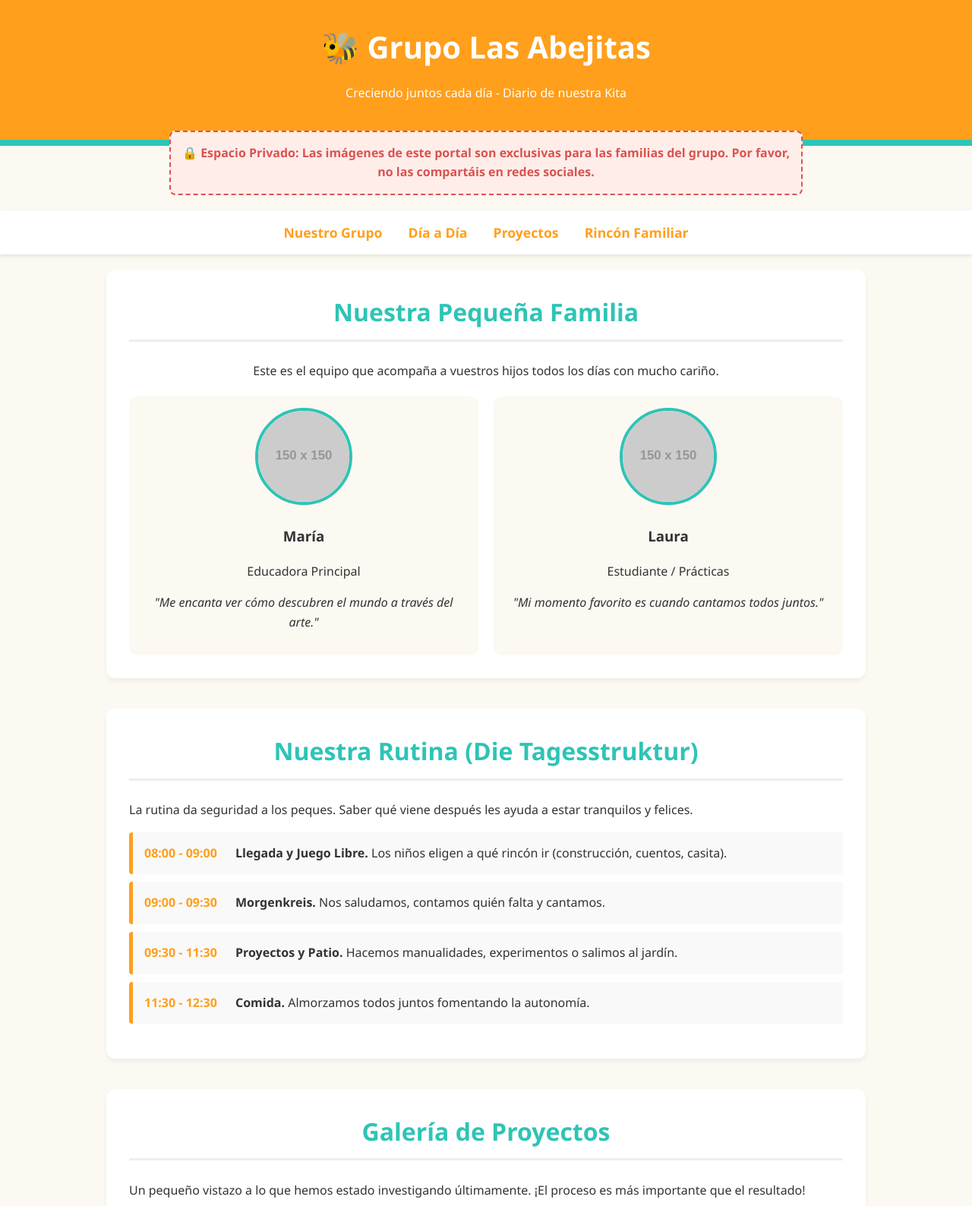
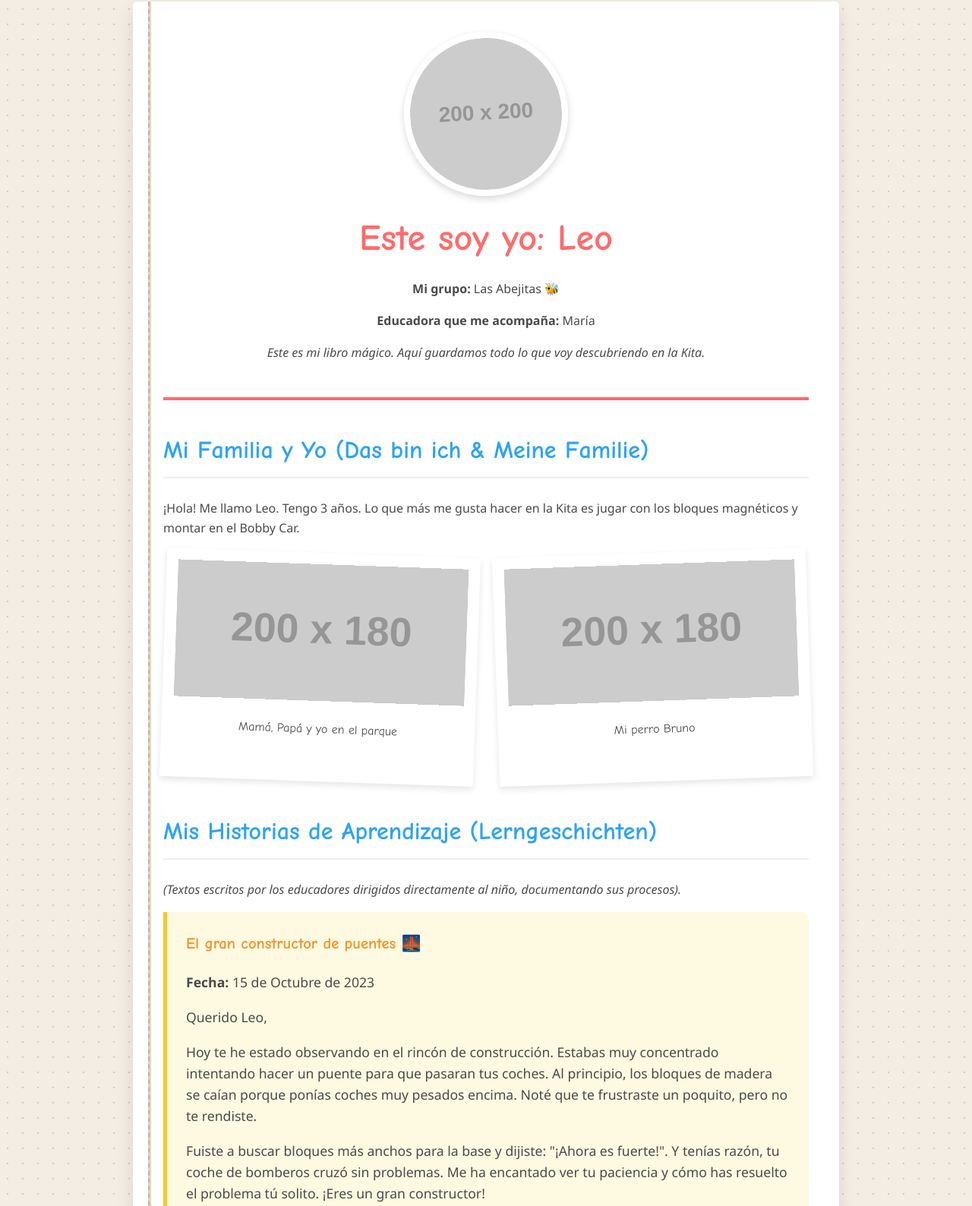
Before and after one commit to AlejandroAntonPineda/Portfolio-digital, a plain HTML site: page index.html in a window 1280 px wide. Shown: the part 18-1606 px from the top of the page at 76% size. Drawn offline with Linux system fonts and the light colour scheme; placeholder pictures from the web are drawn by us.

Commit message:
Revise index.html for scrapbook design and content
Updated the title and modified styles for a scrapbook design. Enhanced layout and added new sections for personal and family information.

```diff
--- a/index.html
+++ b/index.html
@@ -3,326 +3,275 @@
 <head>
     <meta charset="UTF-8">
     <meta name="viewport" content="width=device-width, initial-scale=1.0">
-    <title>Portfolio Kita - Nuestro Grupo</title>
+    <title>Mi Portfolio - Kita</title>
     <style>
-        /* CONFIGURACIÓN DE COLORES Y FUENTES */
+        /* Diseño estilo "Scrapbook" o Carpeta de Recuerdos */
         :root {
-            --color-fondo: #fcf9f2;
-            --color-primario: #FF9F1C; /* Naranja cálido */
-            --color-secundario: #2EC4B6; /* Verde agua */
-            --color-texto: #333333;
-            --color-tarjetas: #ffffff;
-            --color-alerta: #ffedea;
+            --color-fondo: #f4ede4; /* Papel crema */
+            --color-cinta: #ff6b6b; /* Rojo suave */
+            --color-polaroid: #ffffff;
+            --color-texto: #4a4a4a;
+            --fuente-titulo: 'Comic Sans MS', 'Chalkboard SE', sans-serif;
+            --fuente-texto: 'Segoe UI', Tahoma, Geneva, Verdana, sans-serif;
         }
 
         body {
-            font-family: 'Segoe UI', Tahoma, Geneva, Verdana, sans-serif;
+            font-family: var(--fuente-texto);
             background-color: var(--color-fondo);
+            background-image: radial-gradient(#d6caba 1px, transparent 1px);
+            background-size: 20px 20px;
             color: var(--color-texto);
             margin: 0;
-            padding: 0;
+            padding: 20px;
             line-height: 1.6;
         }
 
-        /* 1. INICIO Y CABECERA */
-        header {
-            background-color: var(--color-primario);
-            color: white;
-            padding: 3rem 1rem 2rem 1rem;
-            text-align: center;
-            border-bottom: 8px solid var(--color-secundario);
+        .carpeta {
+            max-width: 850px;
+            margin: 0 auto;
+            background: #fff;
+            padding: 40px;
+            border-radius: 5px;
+            box-shadow: 0 10px 25px rgba(0,0,0,0.1);
+            position: relative;
         }
 
-        header h1 {
-            font-size: 2.5rem;
-            margin: 0 0 10px 0;
+        /* Efecto de encuadernación a la izquierda */
+        .carpeta::before {
+            content: '';
+            position: absolute;
+            top: 0;
+            left: 20px;
+            bottom: 0;
+            width: 2px;
+            background: #e0d5c1;
+            border-left: 2px dashed #c4b69c;
         }
 
-        .aviso-privacidad {
-            background-color: var(--color-alerta);
-            color: #d9534f;
-            max-width: 800px;
-            margin: -20px auto 20px auto;
-            padding: 15px;
-            border-radius: 8px;
-            border: 2px dashed #d9534f;
+        .portada {
             text-align: center;
-            font-weight: bold;
-            position: relative;
+            border-bottom: 4px solid var(--color-cinta);
+            padding-bottom: 30px;
+            margin-bottom: 40px;
+        }
+
+        .portada h1 {
+            font-family: var(--fuente-titulo);
+            font-size: 3rem;
+            color: var(--color-cinta);
+            margin: 10px 0;
+        }
+
+        .foto-perfil {
+            width: 200px;
+            height: 200px;
+            border-radius: 50%;
+            object-fit: cover;
+            border: 8px solid var(--color-polaroid);
+            box-shadow: 0 4px 10px rgba(0,0,0,0.15);
+            transform: rotate(-3deg);
+        }
+
+        h2 {
+            font-family: var(--fuente-titulo);
+            color: #2ea3f2;
+            font-size: 2rem;
+            margin-top: 40px;
+            border-bottom: 2px solid #eee;
+            padding-bottom: 10px;
+        }
+
+        /* Estilo para fotos tipo Polaroid */
+        .grid-polaroid {
+            display: grid;
+            grid-template-columns: repeat(auto-fit, minmax(220px, 1fr));
+            gap: 25px;
+            margin-top: 20px;
+        }
+
+        .polaroid {
+            background: var(--color-polaroid);
+            padding: 15px 15px 40px 15px;
+            box-shadow: 0 4px 8px rgba(0,0,0,0.1);
+            text-align: center;
+            font-family: var(--fuente-titulo);
+            transform: rotate(2deg);
+            transition: transform 0.3s;
+        }
+
+        .polaroid:nth-child(even) {
+            transform: rotate(-2deg);
+        }
+
+        .polaroid:hover {
+            transform: scale(1.05) rotate(0deg);
             z-index: 10;
         }
 
-        /* MENÚ DE NAVEGACIÓN */
-        nav {
-            text-align: center;
-            padding: 15px;
-            background: white;
-            box-shadow: 0 2px 5px rgba(0,0,0,0.1);
-            position: sticky;
-            top: 0;
-            z-index: 100;
+        .polaroid img {
+            width: 100%;
+            height: 180px;
+            object-fit: cover;
         }
 
-        nav a {
-            text-decoration: none;
-            color: var(--color-primario);
-            font-weight: bold;
-            margin: 0 15px;
+        /* Historias de Aprendizaje (Lerngeschichten) */
+        .lerngeschichte {
+            background-color: #fdfae1;
+            padding: 25px;
+            border-left: 5px solid #f9ca24;
+            margin-bottom: 20px;
             font-size: 1.1rem;
+            border-radius: 0 10px 10px 0;
         }
 
-        nav a:hover {
-            color: var(--color-secundario);
+        .lerngeschichte h3 {
+            margin-top: 0;
+            color: #f0932b;
+            font-family: var(--fuente-titulo);
         }
 
-        /* CONTENEDOR GENERAL */
-        .contenedor {
-            max-width: 1000px;
-            margin: 0 auto;
-            padding: 20px;
+        .firma-educador {
+            text-align: right;
+            font-style: italic;
+            color: #777;
+            margin-top: 15px;
         }
 
-        section {
-            background-color: var(--color-tarjetas);
-            border-radius: 12px;
-            padding: 30px;
-            margin-bottom: 40px;
-            box-shadow: 0 4px 6px rgba(0,0,0,0.05);
+        /* Citas del niño (O-Töne) */
+        .cita-nino {
+            background: #e3f2fd;
+            padding: 20px;
+            border-radius: 15px;
+            position: relative;
+            margin: 20px 0;
+            font-family: var(--fuente-titulo);
+            font-size: 1.2rem;
+            text-align: center;
+            color: #1565c0;
         }
 
-        h2 {
-            color: var(--color-secundario);
-            text-align: center;
-            font-size: 2rem;
-            margin-top: 0;
-            border-bottom: 3px solid #eee;
-            padding-bottom: 10px;
+        .cita-nino::before {
+            content: '“';
+            font-size: 4rem;
+            color: rgba(21, 101, 192, 0.2);
+            position: absolute;
+            top: -10px;
+            left: 20px;
         }
 
-        /* 2. NUESTRO GRUPO (Tarjetas de equipo) */
-        .grid-equipo {
-            display: grid;
-            grid-template-columns: repeat(auto-fit, minmax(200px, 1fr));
-            gap: 20px;
-            margin-top: 20px;
-        }
-
-        .tarjeta-educador {
-            text-align: center;
-            padding: 15px;
-            background-color: var(--color-fondo);
-            border-radius: 10px;
-        }
-
-        .tarjeta-educador img {
-            width: 120px;
-            height: 120px;
-            border-radius: 50%;
-            object-fit: cover;
-            border: 4px solid var(--color-secundario);
-        }
-
-        /* 3. NUESTRO DÍA A DÍA */
-        .horario {
+        /* Lista "Das kann ich schon" */
+        .lista-logros {
             list-style: none;
             padding: 0;
         }
 
-        .horario li {
-            background: #f9f9f9;
-            margin-bottom: 10px;
-            padding: 15px;
-            border-left: 5px solid var(--color-primario);
-            border-radius: 4px;
-            display: flex;
-            align-items: center;
+        .lista-logros li {
+            padding: 10px 0;
+            font-size: 1.2rem;
+            border-bottom: 1px dashed #ccc;
         }
 
-        .horario-hora {
-            font-weight: bold;
-            color: var(--color-primario);
-            width: 120px;
-            flex-shrink: 0;
+        .lista-logros li::before {
+            content: '⭐';
+            margin-right: 10px;
         }
 
-        /* 4. PROYECTOS Y ACTIVIDADES */
-        .proyecto {
-            margin-bottom: 30px;
-            border: 1px solid #eee;
-            border-radius: 10px;
-            overflow: hidden;
-        }
-
-        .proyecto img {
-            width: 100%;
-            height: 300px;
-            object-fit: cover;
-        }
-
-        .proyecto-contenido {
-            padding: 20px;
-        }
-
-        .etiqueta-pedagogica {
-            background-color: #e0f7f4;
-            color: #0b8c7c;
-            padding: 5px 10px;
-            border-radius: 15px;
-            font-size: 0.85rem;
-            font-weight: bold;
-            display: inline-block;
-            margin-top: 10px;
-        }
-
-        /* 5. RINCÓN DE FAMILIAS */
-        .tablon {
-            background-color: #fffde7;
-            border: 2px dashed #fbc02d;
-            padding: 20px;
-            border-radius: 10px;
-            margin-bottom: 20px;
-        }
-
-        /* 6. PIE DE PÁGINA Y CONTACTO */
-        footer {
-            background-color: #333;
-            color: white;
+        .nota-privacidad {
+            margin-top: 50px;
             text-align: center;
-            padding: 30px 10px;
-            margin-top: 40px;
-        }
-
-        footer p {
-            margin: 5px 0;
+            font-size: 0.8rem;
+            color: #999;
+            border-top: 1px solid #eee;
+            padding-top: 20px;
         }
     </style>
 </head>
 <body>
 
-    <!-- 1. CABECERA Y AVISO DE PRIVACIDAD -->
-    <header>
-        <h1>🐝 Grupo Las Abejitas</h1>
-        <p>Creciendo juntos cada día - Diario de nuestra Kita</p>
-    </header>
+    <div class="carpeta">
 
-    <div class="aviso-privacidad">
-        🔒 Espacio Privado: Las imágenes de este portal son exclusivas para las familias del grupo. Por favor, no las compartáis en redes sociales.
-    </div>
+        <!-- PORTADA -->
+        <div class="portada">
+            <img src="https://via.placeholder.com/200x200?text=Foto+del+Niño" alt="Foto de Leo" class="foto-perfil">
+            <h1>Este soy yo: Leo</h1>
+            <p><strong>Mi grupo:</strong> Las Abejitas 🐝</p>
+            <p><strong>Educadora que me acompaña:</strong> María</p>
+            <p><em>Este es mi libro mágico. Aquí guardamos todo lo que voy descubriendo en la Kita.</em></p>
+        </div>
 
-    <nav>
-        <a href="#grupo">Nuestro Grupo</a>
-        <a href="#rutina">Día a Día</a>
-        <a href="#proyectos">Proyectos</a>
-        <a href="#familias">Rincón Familiar</a>
-    </nav>
+        <!-- SECCIÓN 1: DAS BIN ICH & MEINE FAMILIE -->
+        <section>
+            <h2>Mi Familia y Yo (Das bin ich & Meine Familie)</h2>
+            <p>¡Hola! Me llamo Leo. Tengo 3 años. Lo que más me gusta hacer en la Kita es jugar con los bloques magnéticos y montar en el Bobby Car.</p>
 
-    <div class="contenedor">
-
-        <!-- 2. NUESTRO GRUPO -->
-        <section id="grupo">
-            <h2>Nuestra Pequeña Familia</h2>
-            <p style="text-align: center;">Este es el equipo que acompaña a vuestros hijos todos los días con mucho cariño.</p>
-
-            <div class="grid-equipo">
-                <div class="tarjeta-educador">
-                    <!-- Cambiar el enlace de la imagen por la foto real -->
-                    <img src="https://via.placeholder.com/150" alt="Foto Educador 1">
-                    <h3>María</h3>
-                    <p>Educadora Principal</p>
-                    <p><em>"Me encanta ver cómo descubren el mundo a través del arte."</em></p>
+            <div class="grid-polaroid">
+                <div class="polaroid">
+                    <img src="https://via.placeholder.com/200x180?text=Foto+Familiar" alt="Mi familia">
+                    <p>Mamá, Papá y yo en el parque</p>
                 </div>
-                <div class="tarjeta-educador">
-                    <img src="https://via.placeholder.com/150" alt="Foto Educador 2">
-                    <h3>Laura</h3>
-                    <p>Estudiante / Prácticas</p>
-                    <p><em>"Mi momento favorito es cuando cantamos todos juntos."</em></p>
+                <div class="polaroid">
+                    <img src="https://via.placeholder.com/200x180?text=Foto+Mascota" alt="Mi perro">
+                    <p>Mi perro Bruno</p>
                 </div>
             </div>
         </section>
 
-        <!-- 3. NUESTRO DÍA A DÍA -->
-        <section id="rutina">
-            <h2>Nuestra Rutina (Die Tagesstruktur)</h2>
-            <p>La rutina da seguridad a los peques. Saber qué viene después les ayuda a estar tranquilos y felices.</p>
+        <!-- SECCIÓN 2: LERNGESCHICHTEN (Historias de aprendizaje) -->
+        <section>
+            <h2>Mis Historias de Aprendizaje (Lerngeschichten)</h2>
+            <p><em>(Textos escritos por los educadores dirigidos directamente al niño, documentando sus procesos).</em></p>
 
-            <ul class="horario">
-                <li>
-                    <div class="horario-hora">08:00 - 09:00</div>
-                    <div><strong>Llegada y Juego Libre.</strong> Los niños eligen a qué rincón ir (construcción, cuentos, casita).</div>
-                </li>
-                <li>
-                    <div class="horario-hora">09:00 - 09:30</div>
-                    <div><strong>Morgenkreis.</strong> Nos saludamos, contamos quién falta y cantamos.</div>
-                </li>
-                <li>
-                    <div class="horario-hora">09:30 - 11:30</div>
-                    <div><strong>Proyectos y Patio.</strong> Hacemos manualidades, experimentos o salimos al jardín.</div>
-                </li>
-                <li>
-                    <div class="horario-hora">11:30 - 12:30</div>
-                    <div><strong>Comida.</strong> Almorzamos todos juntos fomentando la autonomía.</div>
-                </li>
+            <div class="lerngeschichte">
+                <h3>El gran constructor de puentes 🌉</h3>
+                <p><strong>Fecha:</strong> 15 de Octubre de 2023</p>
+                <p>Querido Leo,</p>
+                <p>Hoy te he estado observando en el rincón de construcción. Estabas muy concentrado intentando hacer un puente para que pasaran tus coches. Al principio, los bloques de madera se caían porque ponías coches muy pesados encima. Noté que te frustraste un poquito, pero no te rendiste.</p>
+                <p>Fuiste a buscar bloques más anchos para la base y dijiste: "¡Ahora es fuerte!". Y tenías razón, tu coche de bomberos cruzó sin problemas. Me ha encantado ver tu paciencia y cómo has resuelto el problema tú solito. ¡Eres un gran constructor!</p>
+                <div class="firma-educador">Tu educadora, María</div>
+            </div>
+        </section>
+
+        <!-- SECCIÓN 3: O-TÖNE (Lo que dice el niño) -->
+        <section>
+            <h2>Mis Palabras (Was ich gesagt habe)</h2>
+            <p>A veces digo cosas muy divertidas o interesantes que mis educadoras apuntan para no olvidarlas.</p>
+
+            <div class="cita-nino">
+                "Las lombrices no tienen manos, por eso se abrazan con todo el cuerpo."<br>
+                <span style="font-size: 0.9rem; color: #666;">- Buscando bichos en el jardín, Mayo 2023</span>
+            </div>
+        </section>
+
+        <!-- SECCIÓN 4: DAS KANN ICH SCHON (Mis hitos) -->
+        <section>
+            <h2>¡Mira lo que ya sé hacer! (Das kann ich schon)</h2>
+
+            <ul class="lista-logros">
+                <li>¡Ya sé ponerme los zapatos yo solo (aunque a veces van al revés)!</li>
+                <li>Me sirvo agua en el vaso durante el desayuno sin derramar casi nada.</li>
+                <li>Reconozco la primera letra de mi nombre: la "L".</li>
+                <li>Consigo subir hasta lo más alto de la estructura de escalada en el patio.</li>
             </ul>
         </section>
 
-        <!-- 4. PROYECTOS Y ACTIVIDADES -->
-        <section id="proyectos">
-            <h2>Galería de Proyectos</h2>
-            <p>Un pequeño vistazo a lo que hemos estado investigando últimamente. ¡El proceso es más importante que el resultado!</p>
+        <!-- SECCIÓN 5: MEINE KUNSTWERKE (Mis obras de arte) -->
+        <section>
+            <h2>Mis Obras de Arte (Meine Kunstwerke)</h2>
+            <p>Aquí guardamos fotos de mis manualidades y dibujos favoritos.</p>
 
-            <!-- Proyecto 1 -->
-            <div class="proyecto">
-                <!-- Cambiar imagen. Recomendación: fotos de manos trabajando, sin caras -->
-                <img src="https://via.placeholder.com/800x300?text=Foto+de+niños+amasando" alt="Niños amasando plastilina">
-                <div class="proyecto-contenido">
-                    <h3>Semana 1: ¡Hacemos nuestra propia plastilina!</h3>
-                    <p>Esta semana nos hemos convertido en cocineros. Hemos mezclado harina, agua, sal y colorante alimentario. Al principio estaba muy pegajoso, pero luego conseguimos una masa perfecta.</p>
-                    <span class="etiqueta-pedagogica">💡 ¿Qué aprendemos? Motricidad fina, texturas y medidas.</span>
-                </div>
-            </div>
-
-            <!-- Proyecto 2 -->
-            <div class="proyecto">
-                <img src="https://via.placeholder.com/800x300?text=Foto+de+hojas+de+otoño" alt="Mural de otoño">
-                <div class="proyecto-contenido">
-                    <h3>Semana 2: Los colores del Otoño</h3>
-                    <p>Salimos a pasear por los alrededores de la Kita y recolectamos hojas caídas. Después, en clase, hicimos un mural gigante usando rodillos y pintura de dedos.</p>
-                    <span class="etiqueta-pedagogica">💡 ¿Qué aprendemos? Observación del entorno natural y creatividad.</span>
+            <div class="grid-polaroid">
+                <div class="polaroid">
+                    <img src="https://via.placeholder.com/200x180?text=Pintura+de+dedos" alt="Mi dibujo">
+                    <p>Pintura con los dedos (Azul y Amarillo hacen Verde)</p>
                 </div>
             </div>
         </section>
 
-        <!-- 5. RINCÓN DE LAS FAMILIAS -->
-        <section id="familias">
-            <h2>Rincón de las Familias (Eltern-Ecke)</h2>
-
-            <div class="tablon">
-                <h3>📌 Tablón de Anuncios</h3>
-                <ul>
-                    <li><strong>Ropa de invierno:</strong> Por favor, revisad las taquillas y traed guantes y gorros marcados con el nombre.</li>
-                    <li><strong>Día del farolillo (Laternenfest):</strong> Será el próximo viernes a las 17:00h en el patio trasero.</li>
-                </ul>
-            </div>
-
-            <h3>🎵 Canción de la semana</h3>
-            <p>Estamos cantando mucho esta canción en el Morgenkreis. Podéis practicarla en casa:</p>
-            <blockquote style="font-style: italic; background: #f4f4f4; padding: 10px; border-left: 4px solid var(--color-secundario);">
-                "Guten Morgen, Guten Morgen,<br>
-                wir winken uns zu.<br>
-                Guten Morgen, Guten Morgen,<br>
-                erst ich und dann du!"
-            </blockquote>
-        </section>
+        <div class="nota-privacidad">
+            Documento pedagógico confidencial. Creado a través de observación estructurada según el marco pedagógico.
+        </div>
 
     </div>
 
-    <!-- 6. CONTACTO Y PIE DE PÁGINA -->
-    <footer>
-        <h3>¿Necesitáis hablar con nosotras?</h3>
-        <p>📧 Email del grupo: abejitas@nuestrakita.ejemplo</p>
-        <p>📞 Teléfono de la oficina: +49 123 456 789</p>
-        <p style="margin-top: 20px; font-size: 0.8rem; color: #aaa;">Por favor, usad la app de la Kita para notificar ausencias antes de las 8:30h.</p>
-    </footer>
-
 </body>
 </html>
```
